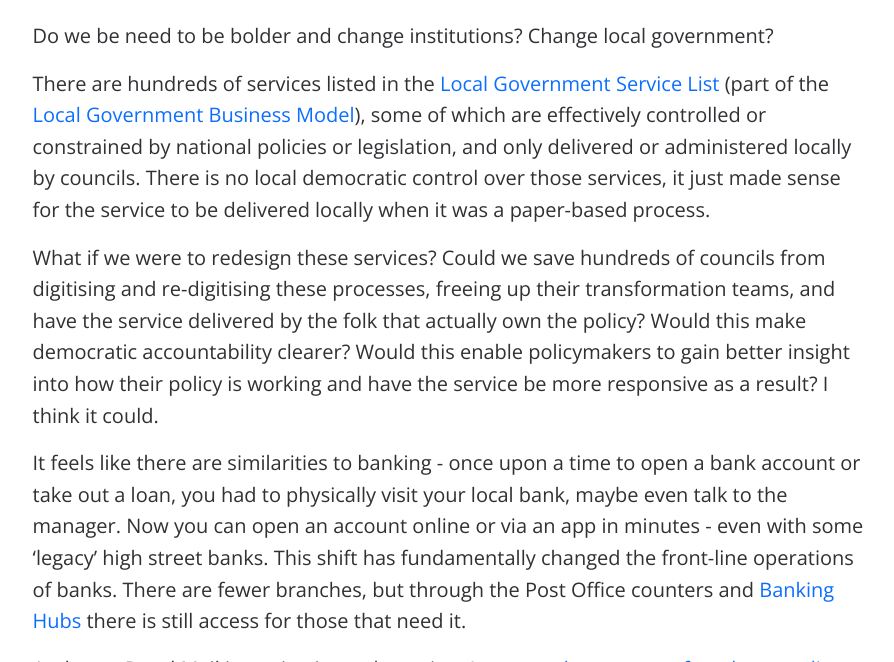
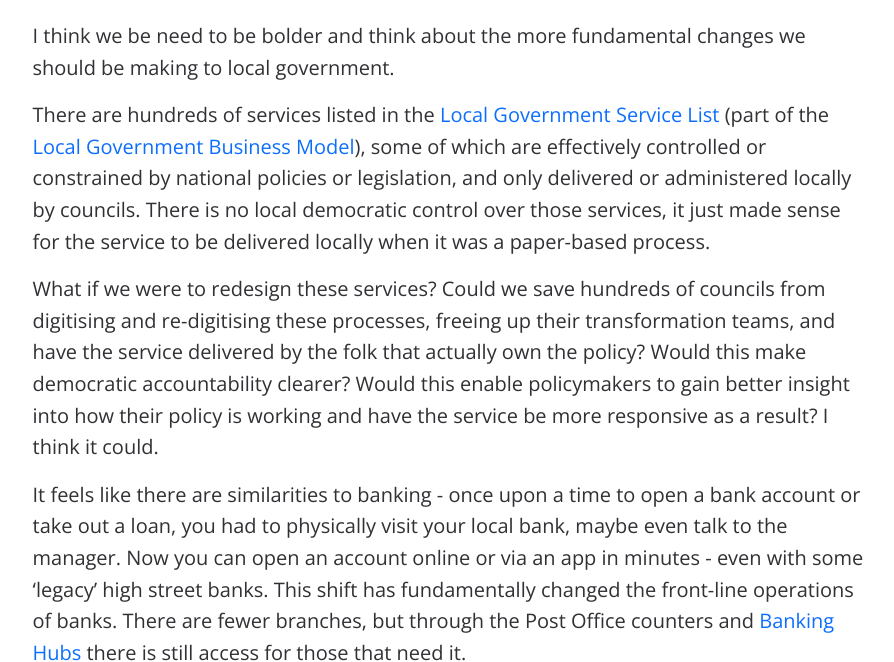
Before and after one commit to BforBen/bforben.github.io, a Jekyll site: the page built from _posts/2024-01-19-a-new-service-standard-or-reshaped-institutions.md, in a window 1280 px wide and 900 px high, scrolled down 1796 px, cut to the strip 238-900 px from the top of the window. Shown: the whole strip, without its empty margins (192-1086 px from the left). Built offline with Jekyll 4.4.1, drawn with Linux system fonts in a browser that asks for light colours; comment, search, counter and statistics services are not loaded.

Commit message:
Update blog

```diff
--- a/_posts/2024-01-19-a-new-service-standard-or-reshaped-institutions.md
+++ b/_posts/2024-01-19-a-new-service-standard-or-reshaped-institutions.md
@@ -31,7 +31,7 @@ Even after all these years, I think there is a lot to learn from this talk by To
     <iframe src="https://www.youtube-nocookie.com/embed/VjE_zj-7A7A" title="YouTube video player" frameborder="0" allow="accelerometer; autoplay; clipboard-write; encrypted-media; gyroscope; picture-in-picture; web-share" allowfullscreen></iframe>
 </div>
 
-Do we be need to be bolder and change institutions? Change local government?
+I think we be need to be bolder and think about the more fundamental changes we should be making to local government.
 
 There are hundreds of services listed in the [Local Government Service List](https://standards.esd.org.uk/?uri=list%2Fservices) (part of the [Local Government Business Model](https://standards.esd.org.uk/?tab=lgbm)), some of which are effectively controlled or constrained by national policies or legislation, and only delivered or administered locally by councils. There is no local democratic control over those services, it just made sense for the service to be delivered locally when it was a paper-based process.
 
```
Also changed, not shown: 1 other file.
